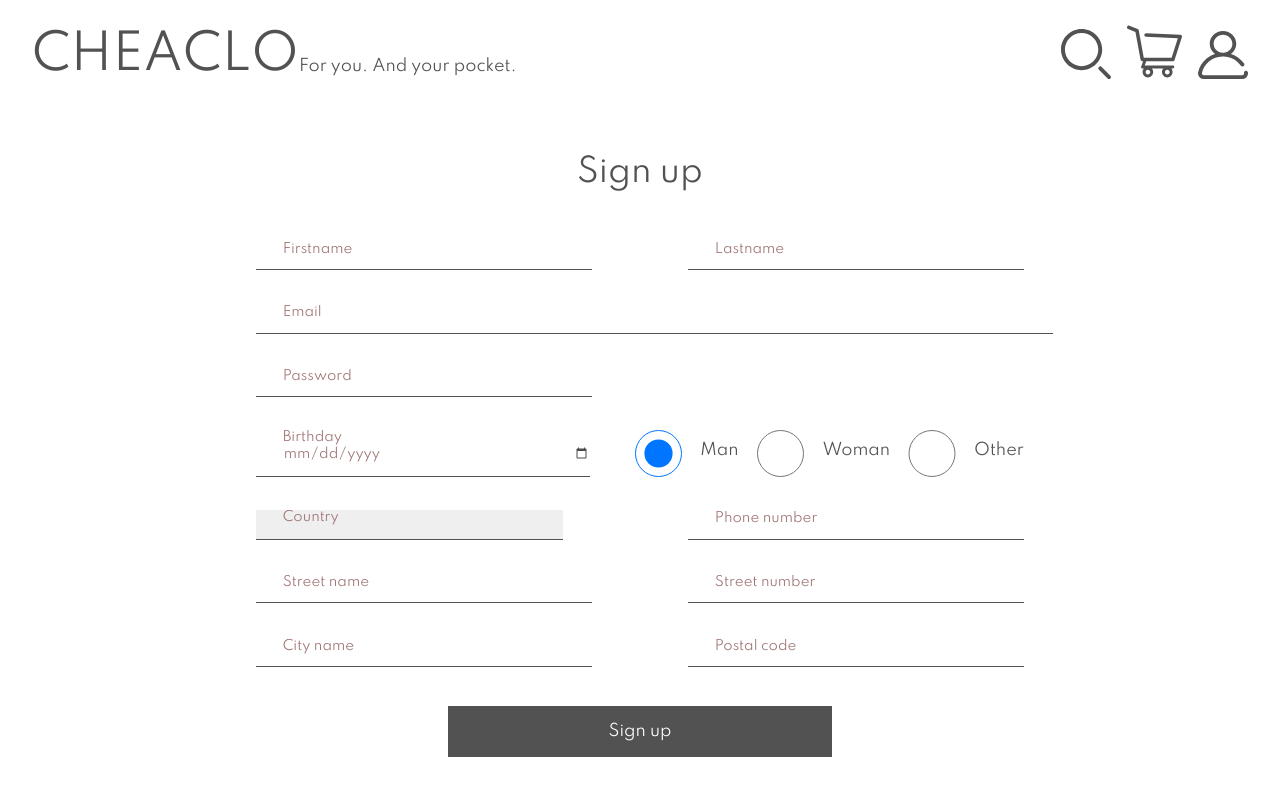
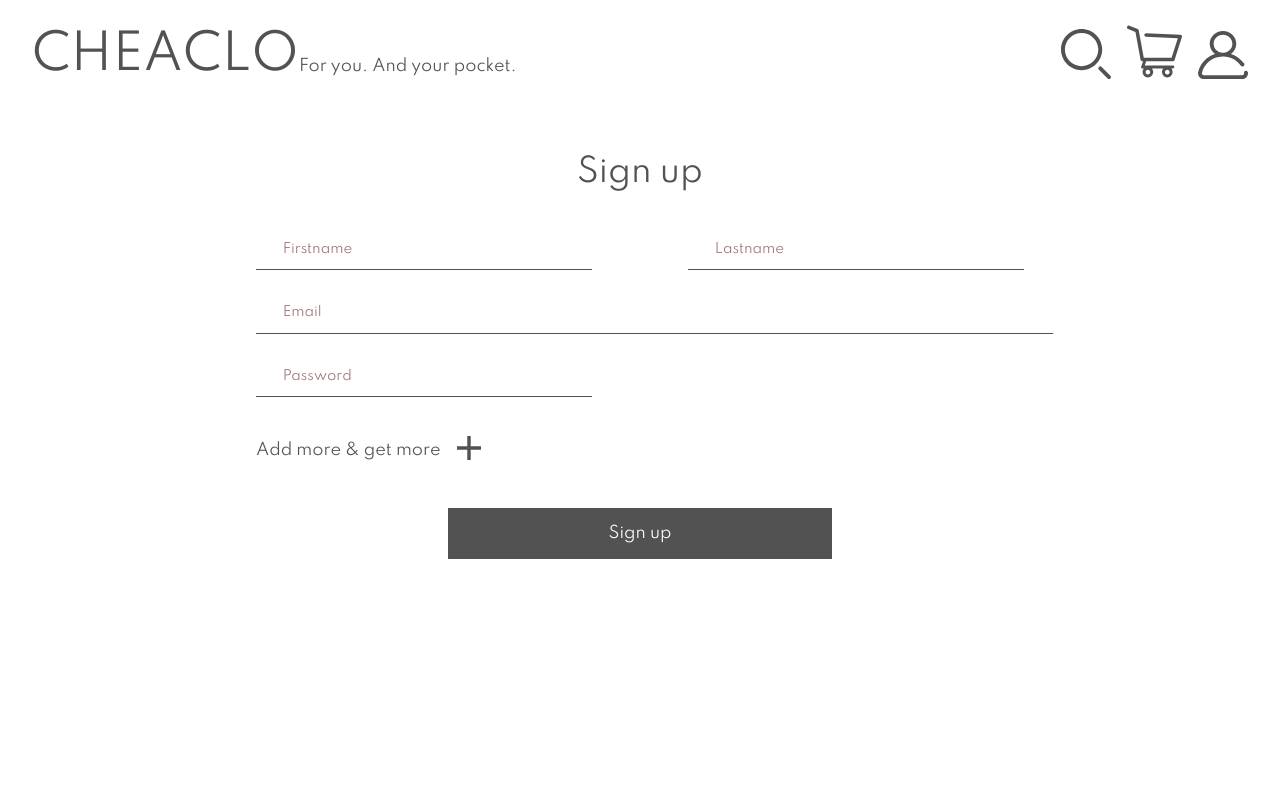
Before and after one commit to cheaclo/client-front, an Angular app: page /#/sign-up in a window 1280 px wide. Shown: the top 796 px of the page. Built offline with nearby package versions, Linux system fonts and the light colour scheme.

Commit message:
Add more info button

```diff
--- a/src/app/components/sign-up/sign-up.component.html
+++ b/src/app/components/sign-up/sign-up.component.html
@@ -25,7 +25,8 @@
       <p class="input-full" [innerText]="passwordError"></p>
     </div>
 
-    <div id="extra-info">
+    <p id="add-extra-info" (click)="toggleExtraInfo()">Add more & get more <img src="assets/icons/plus.svg" /></p>
+    <div id="extra-info" [ngClass]="{'visible': showExtraInfo, 'hidden': !showExtraInfo}">
       <div class="form-row">
         <input class="input-half" autocomplete="off" type="date" placeholder="Birthday&nbsp;" />
         <input class="input-one-sixth radio-input" type="radio" name="gender" value="man" checked/>
--- a/src/app/components/sign-up/sign-up.component.scss
+++ b/src/app/components/sign-up/sign-up.component.scss
@@ -16,6 +16,26 @@
     align-items: center;
   }
 
+  #add-extra-info {
+    align-self: flex-start;
+    margin-top: 2em;
+    display: flex;
+    align-items: flex-end;
+
+    &:hover {
+      cursor: pointer;
+    }
+
+    img {
+      width: 1.5em;
+      padding-left: 1em;
+    }
+  }
+
+  #extra-info {
+    width: 100%;
+  }
+
   #phoneNumberInput {
     padding-top: 1.5em;
     margin-top: 0.5em;
@@ -23,10 +43,6 @@
 
   form {
     width: 60%;
-
-    #extra-info {
-      width: 100%;
-    }
 
     .input-full {
       min-width: 100%;
@@ -38,6 +54,16 @@
 
     .input-one-sixth {
       min-width: 10%;
+    }
+
+    .visible {
+      visibility: visible;
+      max-height: fit-content;
+    }
+
+    .hidden {
+      visibility: hidden;
+      max-height: 0;
     }
 
     .form-row {
--- a/src/app/components/sign-up/sign-up.component.ts
+++ b/src/app/components/sign-up/sign-up.component.ts
@@ -18,9 +18,14 @@ export class SignUpComponent implements OnInit {
   cityNameError = "";
   postalCodeError = "";
 
+  showExtraInfo = false;
+
   constructor() { }
 
   ngOnInit(): void {
   }
 
+  toggleExtraInfo() {
+    this.showExtraInfo = !this.showExtraInfo;
+  }
 }
```
Also changed, not shown: src/assets/icons/plus.svg (added).
